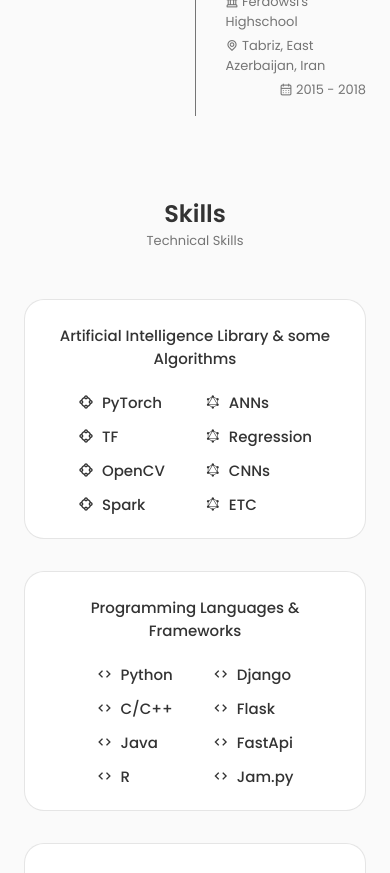
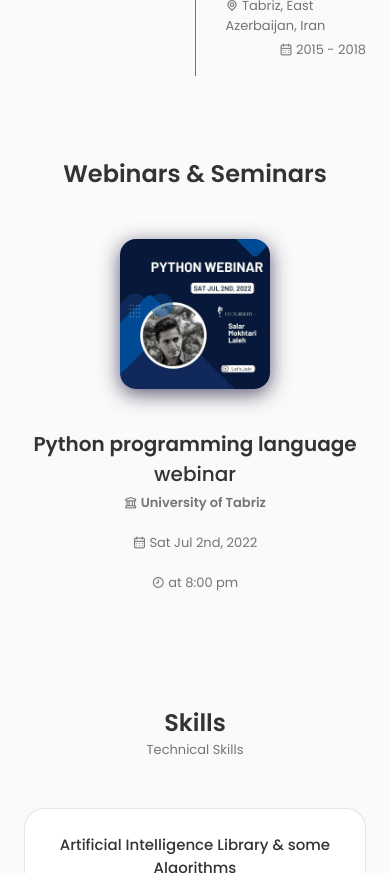
Before and after one commit to salarMokhtariL/salarMokhtariLaleh, a React (Create React App) app: page / in a window 390 px wide. Shown: the part 1920-2793 px from the top of the page. Built offline with nearby package versions, Linux system fonts and the light colour scheme.

Commit message:
Update 1.2.9

```diff
--- a/src/App.js
+++ b/src/App.js
@@ -7,6 +7,7 @@ import Skills from './components/skills/Skills';
 import Qualification from './components/qualification/Qualification';
 import Conatct from './components/contact/Conatct';
 import Footer from './components/footer/Footer';
+import Webinars from './components/webinars/Webinars';
 
 const App = () => {
   return (
@@ -17,6 +18,7 @@ const App = () => {
       <Home/>
       <About/>
       <Qualification/>
+      <Webinars/>
       <Skills/>
       <Conatct/>
       <Footer/>
--- a/src/components/qualification/Qualification.jsx
+++ b/src/components/qualification/Qualification.jsx
@@ -12,7 +12,7 @@ const Qualification = () => {
 
     <section className='qualification section' id='edu'>
         <h2 className='section__title'>Education & Experience</h2>
-        <span className='section__subtitle'>My educational background and academic and work experiences</span>
+        <span className='section__subtitle'></span>
 
         <div className='qualification__container container'>
             <div className='qualification__tabs'>
@@ -47,7 +47,7 @@ const Qualification = () => {
                             <span className='qualification__subtitle'><i class="uil uil-location-point"></i>{" "}Tabriz, East Azerbaijan, Iran</span>
                             <div className='qualification__calender'>
                             <i class="uil uil-calendar-alt"></i>{" "}2018 - Present
-                            </div>
+                         </div>
                         </div>
 
                         <div>
--- /dev/null
+++ b/src/components/webinars/Webinars.jsx
@@ -0,0 +1,27 @@
+import React from 'react'
+import './webinars.css'
+import WebImg from '../../assets/web.jpeg'
+
+const Webinars = () => {
+  return (
+    <section className='webinars section' id='webinars'>
+        <h2 className='section__title'>Webinars & Seminars</h2>
+        <span className='section__subtitle'></span>
+        <div className='webinars__container container grid'>
+         <img src={WebImg} alt="" className='webinars__img' />
+
+            <div className='webinars__data'>
+              <div>
+                <h3 className='webinars__title'> <b>Python programming language</b> webinar</h3>
+                <span className='webinars__subtitle'><i class="uil uil-university"></i>{" "}<b>University of Tabriz</b></span><div></div>
+                <span className='webinars__subtitle'><i class="uil uil-calendar-alt"></i>{" "}Sat Jul 2nd, 2022</span><div></div>
+                <span className='webinars__subtitle'><i class="uil uil-clock-eight"></i>{" "}at 8:00 pm</span>
+
+              </div>
+            </div>
+        </div>
+    </section>
+  )
+}
+
+export default Webinars
--- /dev/null
+++ b/src/components/webinars/webinars.css
@@ -0,0 +1,58 @@
+.webinars__container{
+    grid-template-columns: repeat(2,max-content);
+    align-items: center;
+    column-gap: 4rem;
+
+}
+.webinars__section{
+    display: grid;
+    grid-template-columns: 0.5fr;
+    justify-content: center;
+}
+.webinars__img{
+    height: 150px;
+    width: 150px;
+    justify-self: center;
+    border-radius: 1rem;
+    box-shadow: var(--shadow);
+}
+
+.webinars__title{
+    font-size: var(--h2-font-size);
+    font-weight: var(--font-medium);
+}
+.webinars__subtitle{
+    display: inline-block;
+    font-size: var(--small-font-size);
+    margin-top: 0.25rem;
+
+}
+
+
+@media screen and (max-width: 992px) {
+    .webinars__container{
+        grid-template-columns: 1fr;
+        row-gap: 2.5rem;
+    }
+    .webinars__data{
+        text-align: center;
+    }
+    .webinars__subtitle{
+        padding: 0 5rem;
+        margin-bottom: 1rem;
+    }
+
+  }
+
+  /* For medium devices */
+  @media screen and (max-width: 768px) {
+
+  }
+
+  @media screen and (max-width: 576px) {
+  }
+
+  /* For small devices */
+  @media screen and (max-width: 350px) {
+
+  }
```
Also changed, not shown: src/assets/web.jpeg (added).
